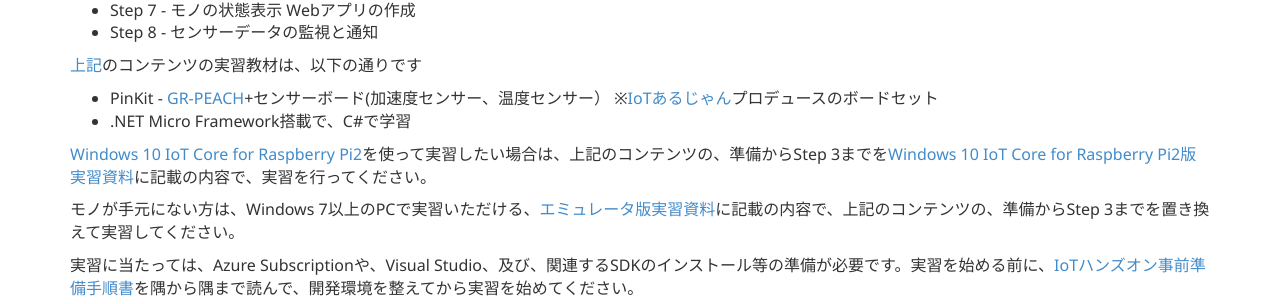
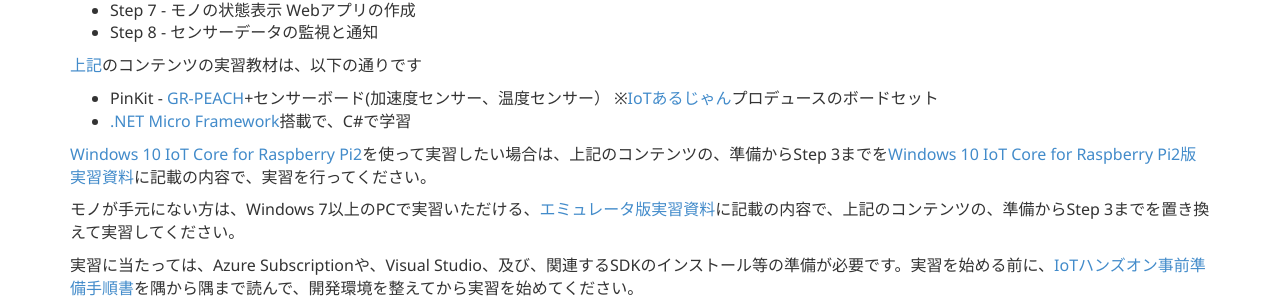
Before and after one commit to ms-iotkithol-jp/ms-iotkithol-jp.github.io, a Jekyll site: the page built from LetsBegin.md, in a window 1280 px wide and 900 px high, scrolled down 356 px. Shown: the part 150-454 px from the top of the window. Built offline with Jekyll 4.4.1, drawn with Linux system fonts in a browser that asks for light colours; part of the change alters nothing that is shown.

```diff
--- a/LetsBegin.md
+++ b/LetsBegin.md
@@ -28,7 +28,7 @@ IoT自学自習用コンテンツ [Internet of Things - IoT Kit ハンズオン
 [上記](http://aka.ms/IoTKitHoLV2On)のコンテンツの実習教材は、以下の通りです
 
 * PinKit - [GR-PEACH](http://www.core.co.jp/product/m2m/gr-peach/)+センサーボード(加速度センサー、温度センサー） ※[IoTあるじゃん](https://www.facebook.com/groups/ioytjp/)プロデュースのボードセット
-* .NET Micro Framework搭載で、C#で学習
+* [.NET Micro Framework](http://www.netmf.com/)搭載で、C#で学習
 
 [Windows 10 IoT Core for Raspberry Pi2](http://WindowsOnDevices.com)を使って実習したい場合は、上記のコンテンツの、準備からStep 3までを[Windows 10 IoT Core for Raspberry Pi2版実習資料](https://doc.co/4dEWrJ)に記載の内容で、実習を行ってください。
 
```
